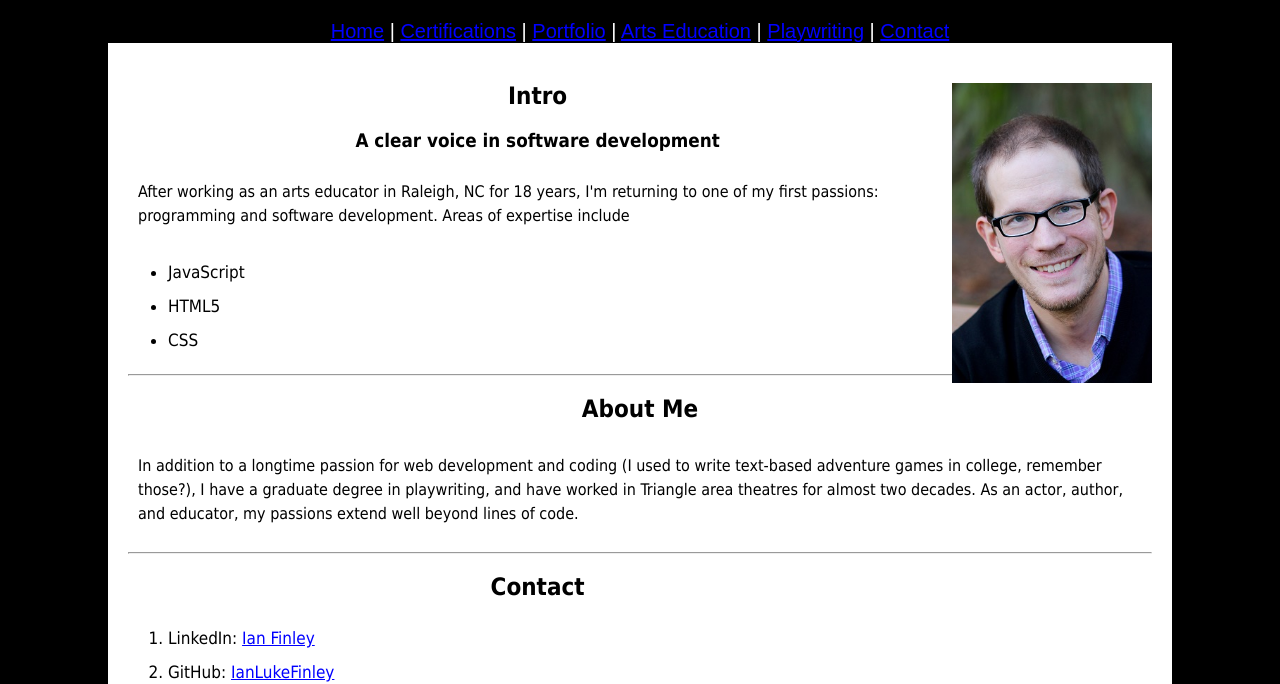
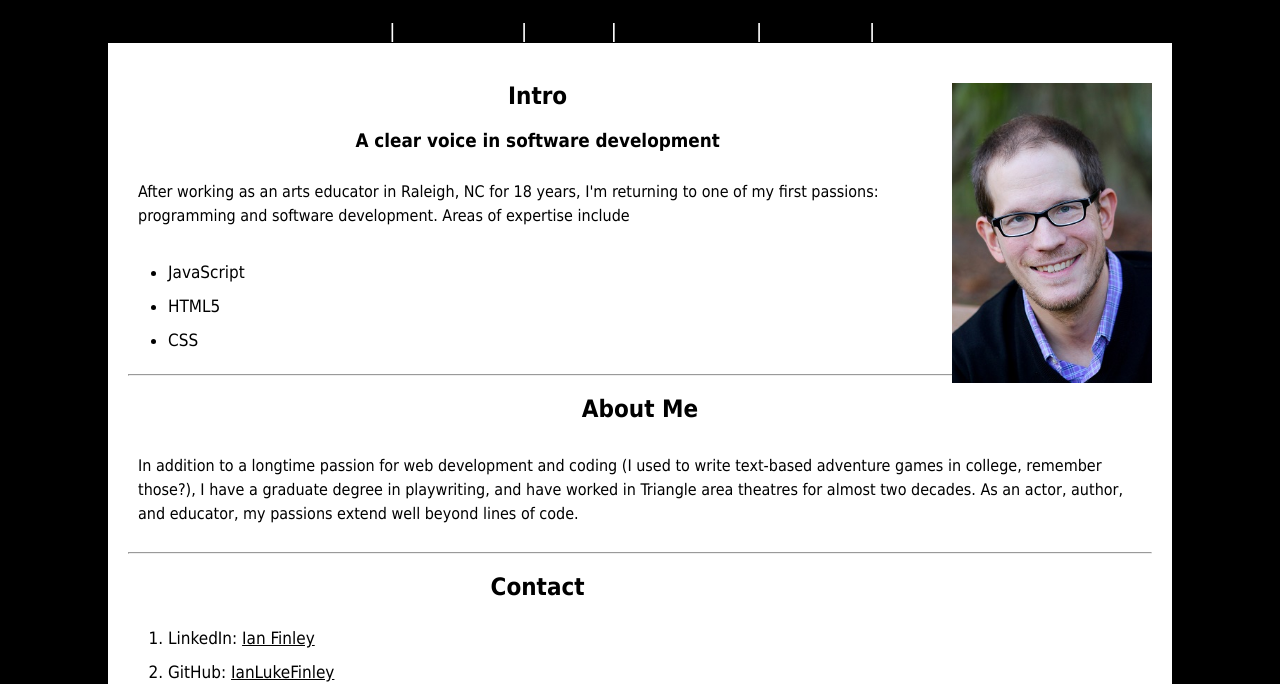
Before and after one commit to IanLukeFinley/ProfilePage1, a plain HTML site: page index.html in a window 1280 px wide. Shown: the part 120-804 px from the top of the page. Drawn offline with nearby package versions, Linux system fonts and the light colour scheme.

Commit message:
Update style.css
Having trouble with link colors...

```diff
--- a/style.css
+++ b/style.css
@@ -32,7 +32,7 @@ p {
 }
 
 /*The following is here to test styled, reactive links, but I don't actually like the effect, so in the next pass, I'll modify these */
-a:link    { color: blue;  }
+a:link    { color: black;  }
 a:visited { color: green;   }
 a:hover   { color: red; }
 a:active  { color: pink;  }
```
